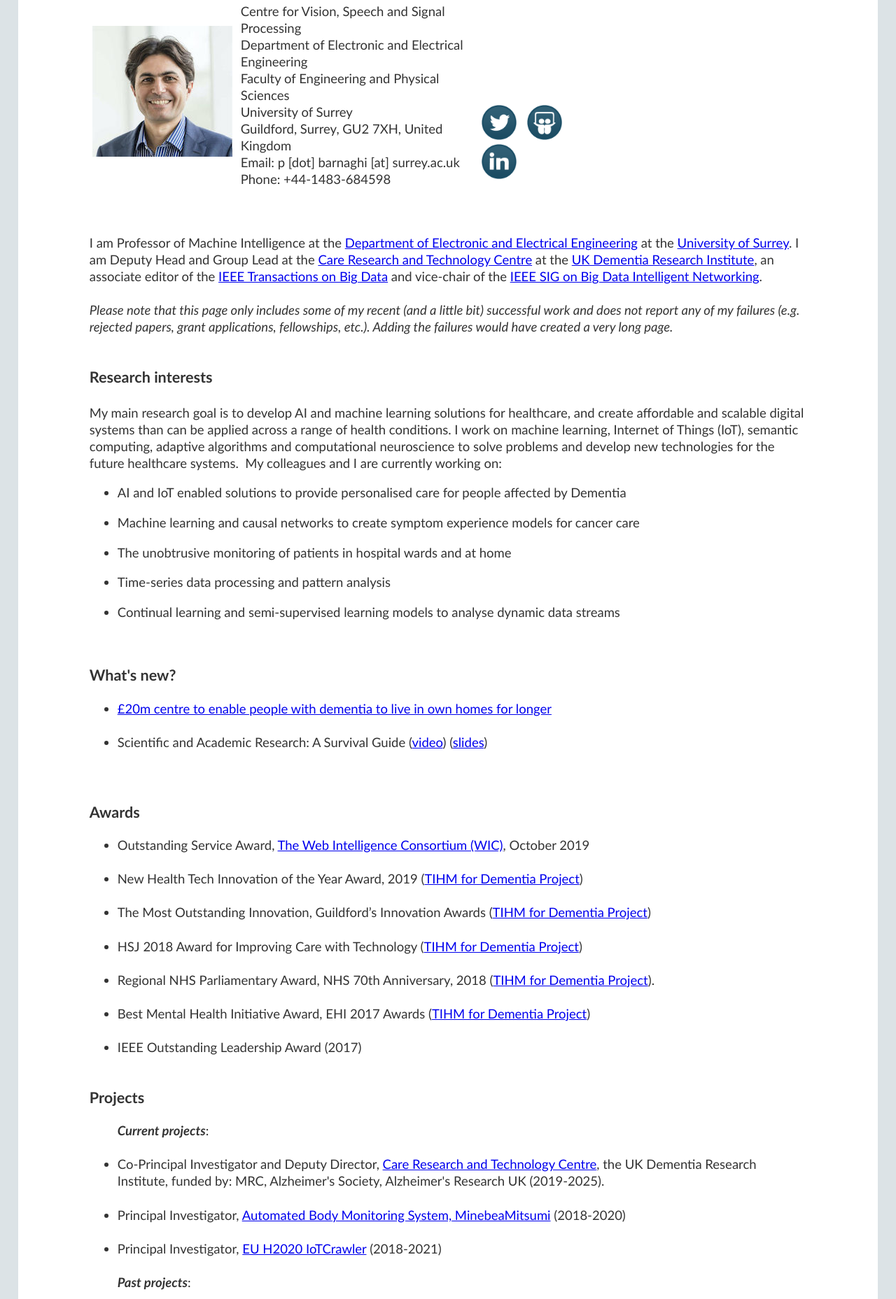
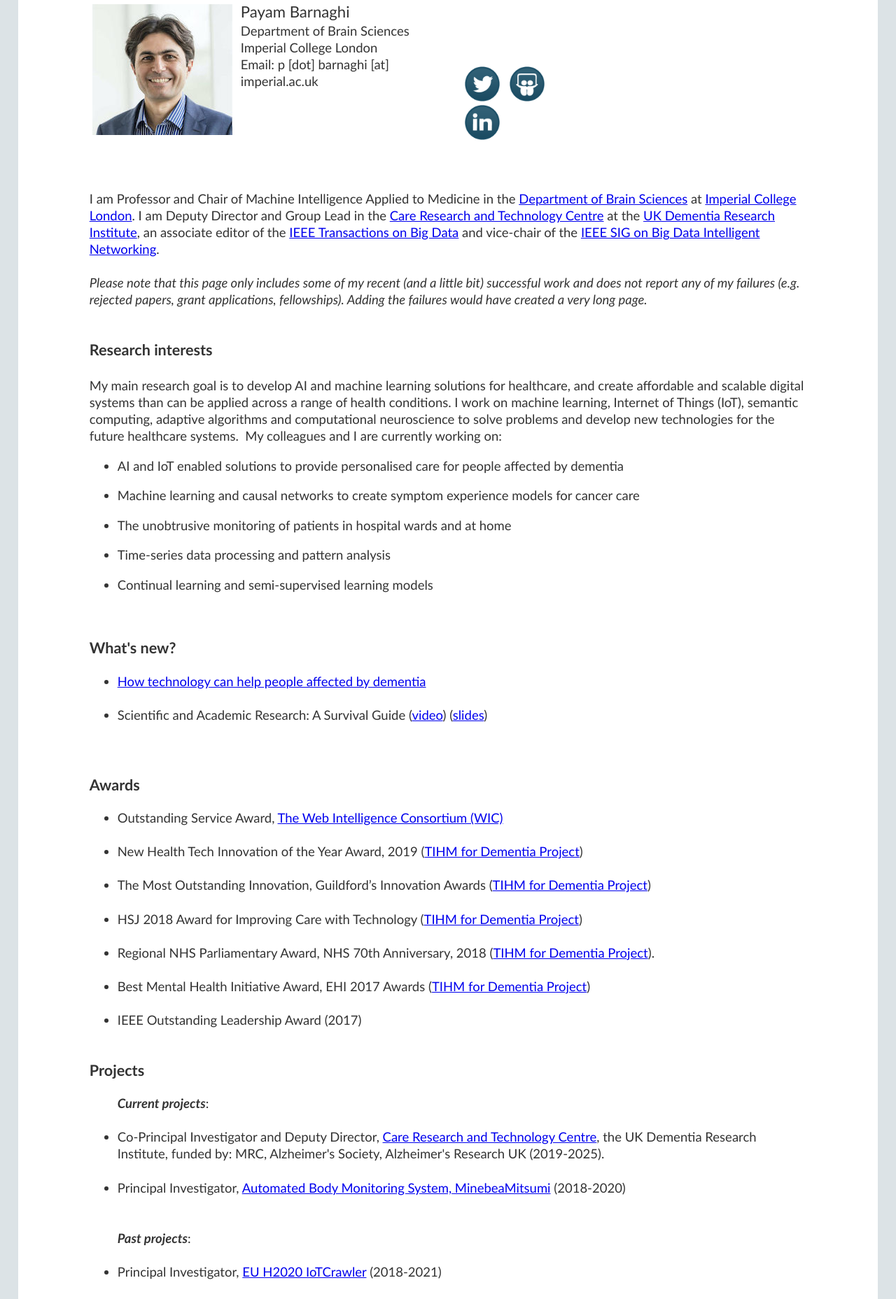
Before and after one commit to PBarnaghi/pbarnaghi.github.io, a plain HTML site: page index.html in a window 1280 px wide. Shown: the part 117-1974 px from the top of the page at 70% size. Drawn offline with Linux system fonts and the light colour scheme.

Commit message:
Update index.html
updates

```diff
--- a/index.html
+++ b/index.html
@@ -1,16 +1,16 @@
 <!DOCTYPE html PUBLIC "-//W3C//DTD HTML 4.01//EN" "http://www.w3.org/TR/html4/strict.dtd">
 <html>
-    <head>
-
-
-  <meta content="text/html; X-Content-Type-Options=text/javascript; charset=ISO-8859-1">
-<meta http-equiv="Content-Security-Policy" content="img-src 'self' https://www.google-analytics.com data:; script-src 'self' https://www.googletagmanager.com http://personal.ee.surrey.ac.uk https://www.google-analytics.com https://ssl.google-analytics.com https://unpkg.com;"  content="connect-src 'self' https://www.googletagmanager.com https://www.google-analytics.com;" content="default-src 'self'; script-src 'self' https://www.googletagmanager.com https://www.google-analytics.com;"><!-- Google Analytics -->
+<head>
+<title>Payam Barnaghi</title>
+
+<meta content="text/html; X-Content-Type-Options=text/javascript; charset=ISO-8859-1">
+<meta http-equiv="Content-Security-Policy" content="img-src 'self' https://www.google-analytics.com data:; script-src 'self' https://www.googletagmanager.com http://pbarnaghi.github.io https://www.google-analytics.com https://ssl.google-analytics.com https://unpkg.com;"  content="connect-src 'self' https://www.googletagmanager.com https://www.google-analytics.com;" content="default-src 'self'; script-src 'self' https://www.googletagmanager.com https://www.google-analytics.com;"><!-- Google Analytics -->
 
 
   <link rel="stylesheet" type="text/css" href="p-css.css">
     <!-- Global site tag (gtag.js) - Google Analytics -->
     <script async src="https://www.googletagmanager.com/gtag/js?id=UA-656051-4"></script>
-    <script async src="http://personal.ee.surrey.ac.uk/Personal/P.Barnaghi/analytics.js"> </script>
+    <script async src="http://pbarnaghi.github.io/analytics.js"> </script>
     </head>
 
     <body>
@@ -28,15 +28,10 @@
             <td vertical-align="top;"><br>
             </td>
             <td vertical-align="top;"><big>Payam Barnaghi</big><br>
-                <br>
-                Centre for Vision, Speech and Signal Processing<br>
-                Department of Electronic and Electrical Engineering<br>
-                Faculty of Engineering and Physical Sciences<br>
-                University of Surrey <br>
-                Guildford, Surrey, GU2 7XH, United Kingdom
-                <br>
-            <span color="rgb(132," 132,="" 132);="">Email</span>: p [dot] barnaghi [at] surrey.ac.uk<br>
-            <span color="rgb(132," 132,="" 132);="">Phone:</span> +44-1483-684598<br>
+                Department of Brain Sciences<br>
+                Imperial College London<br>
+            <span color="rgb(132," 132,="" 132);="">Email</span>: p [dot] barnaghi [at] imperial.ac.uk<br>
+            <span color="rgb(132," 132,="" 132);=""></span><br>
             <span color="rgb(132," 132,="" 132);=""></span><br>
             <br>
             </td>
@@ -48,12 +43,9 @@
             <br>
             <a href="https://twitter.com/PBarnaghi"><img src="images/Twitter.png" alt="Payam on Twitter" ;="" border="0" height="50" width="50"></a>&nbsp;&nbsp;
             <a href="http://www.slideshare.net/PayamBarnaghi/"><img ;="" alt="Payam on Slideshare" src="images/Slideshare.png" border="0" height="50" width="50"></a>&nbsp;&nbsp;
-            <a href="http://uk.linkedin.com/pub/payam-barnaghi/25/68a/734/"><img 0px;="" alt="Payam on Linkedin" src="images/Linkedin.png" border="" height="50" width="50"></a><a href="https://twitter.com/PBarnaghi"><br>
+            <a href="http://uk.linkedin.com/pub/payam-barnaghi/25/68a/734/"><img 0px;="" alt="Payam on Linkedin" src="images/Linkedin.png" border="" height="50" width="50"></a><a href="https://twitter.com/PBarnaghi"><br><br><br>
             </a></td>
-            <td vertical-align="top;"><br>
-            <br>
-            <br>
-            <br>
+            <td vertical-align="top;">
             <br>
             <br>
             </td>
@@ -64,24 +56,18 @@
       </td>
     </tr>
     <tr>
-      <td colspan="2" rowspan="1" vertical-align="top;">I am Professor of Machine Intelligence at the <a href="https://www.surrey.ac.uk/department-electrical-electronic-engineering">Department
-of Electronic and Electrical Engineering</a> at the <a href="http://www.surrey.ac.uk/">University of Surrey</a>.
-          I am Deputy Head and Group Lead at the <a href="https://ukdri.ac.uk/team/payam-barnaghi">Care Research and Technology Centre</a>
-          at the <a href="https://ukdri.ac.uk/">UK Dementia Research Institute</a>,
-          an associate editor of the <a href="https://www.computer.org/web/tbd">IEEE Transactions on Big Data</a>
-and vice-chair of the <a href="https://github.com/IEEETCBDIN/Home/blob/master/index.md">IEEE SIG on Big Data Intelligent Networking</a>.
+      <td colspan="2" rowspan="1" vertical-align="top;">I am Professor and Chair of Machine Intelligence Applied to Medicine in the <a href="https://www.imperial.ac.uk/brain-sciences">Department of Brain Sciences</a> at <a href="https://www.imperial.ac.uk">Imperial College London</a>.
+          I am Deputy Director and Group Lead in the <a href="https://ukdri.ac.uk/team/payam-barnaghi">Care Research and Technology Centre</a>
+          at the <a href="https://ukdri.ac.uk/">UK Dementia Research Institute</a>, an associate editor of the <a href="https://www.computer.org/web/tbd">IEEE Transactions on Big Data</a> and vice-chair of the <a href="https://github.com/IEEETCBDIN/Home/blob/master/index.md">IEEE SIG on Big Data Intelligent Networking</a>.
       <br>
       <br>
-          <i>Please note that this page only includes some of my recent (and a little bit) successful work and does not report any of my failures (e.g. rejected papers, grant applications, fellowships, etc.).
-              Adding the failures would have created a very long page.</i><br>
+          <i>Please note that this page only includes some of my recent (and a little bit) successful work and does not report any of my failures (e.g. rejected papers, grant applications, fellowships). Adding the failures would have created a very long page.</i><br>
       <br>
       <h3><span color="rgb(132," 132,="" 132);="">Research interests</span></h3>
-      <h4> </h4>
-My main research goal is to develop AI and machine learning solutions for healthcare, and create affordable and scalable digital systems than can be applied across a range of health conditions. I work on
-machine learning, Internet of Things (IoT), semantic computing, adaptive algorithms and computational neuroscience to solve problems and develop new technologies for the future healthcare systems.&nbsp; My colleagues and I are currently working on: <br>
+      <h4> </h4>My main research goal is to develop AI and machine learning solutions for healthcare, and create affordable and scalable digital systems than can be applied across a range of health conditions. I work on machine learning, Internet of Things (IoT), semantic computing, adaptive algorithms and computational neuroscience to solve problems and develop new technologies for the future healthcare systems.&nbsp; My colleagues and I are currently working on: <br>
       <ul>
         <li>AI and IoT enabled solutions to provide personalised care
-for people affected by Dementia</li>
+for people affected by dementia</li>
       </ul>
       <ul>
         <li>Machine learning and causal networks to create symptom
@@ -95,14 +81,13 @@ and at home </li>
         <li>Time-series data processing and pattern analysis </li>
       </ul>
       <ul>
-        <li>Continual learning and semi-supervised learning models to
-analyse dynamic data streams&nbsp;</li>
+        <li>Continual learning and semi-supervised learning models&nbsp;</li>
       </ul>
       <br>
 
       <h3 color="rgb(132," 132,="" 132);="">What's new?</h3>
       <ul>
-        <li><a href="https://www.imperial.ac.uk/news/190934/20m-centre-enable-people-with-dementia/">&pound;20m centre to enable people with dementia to live in own homes for longer<br>
+        <li><a href="https://www.ted.com/talks/payam_barnaghi_how_technology_can_help_people_affected_by_dementia">How technology can help people affected by dementia<br>
           <br>
           </a></li>
         <li>Scientific and Academic Research: A Survival Guide (<a href="https://bit.ly/2XrzZwj">video</a>) (<a href="https://bit.ly/2H21dUB">slides</a>)<br>
@@ -113,7 +98,8 @@ analyse dynamic data streams&nbsp;</li>
 Awards</h3>
       <ul>
           <li>
-              Outstanding Service Award, <a href="https://wi-consortium.org/wicweb/html/wicawards.html">The Web Intelligence Consortium (WIC)</a>, October 2019 <br><br>
+              Outstanding Service Award, <a href="https://wi-consortium.org/wicweb/html/wicawards.html">The Web Intelligence Consortium (WIC)</a>
+              <br><br>
           </li>
 
           <li>New Health Tech Innovation of the Year Award, 2019
@@ -148,12 +134,13 @@ Awards</h3>
 Body Monitoring System, MinebeaMitsumi</a> (2018-2020)<br>
           <br>
         </li>
-        <li>Principal Investigator, <a href="https://iotcrawler.eu">EU
-H2020 IoTCrawler</a> (2018-2021)<br>
+
           <br>
         </li>
           <i><b>Past projects</b></i>:
           <br><br>
+          <li>Principal Investigator, <a href="https://iotcrawler.eu">EU H2020 IoTCrawler</a> (2018-2021)<br><br>
+
           <li>Principal Investigator, EU H2020 <a href="http://www.activageproject.eu">ACTIVAGE: Activating innovative
 IoT smart living environments for ageing well</a> (2017-2020)<br>
           <br>
@@ -326,6 +313,13 @@ Scholar</a><br>
     <ul>
         <br>
       <li>2020</li>
+
+        <ul>
+              <li> Honglin Li, Payam Barnaghi, Shirin Enshaeifar, Frieder Ganz, "<a href="https://arxiv.org/abs/1910.04112">Continual Learning Using Bayesian Neural Networks</a>", (to appear in) the IEEE Transactions on Neural Networks and Learning Systems, 2020.
+              </li>
+        </ul>
+        <br>
+
         <ul>
               <li> Shirin Enshaeifar, Payam Barnaghi, Severin Skillman, David Sharp, Ramin Nilforooshan, Helen Rostill, "<a href="https://dl.acm.org/doi/fullHtml/10.1145/3366424.3383541">A Digital Platform for Remote Healthcare Monitoring</a>", Companion Proceedings of the Web Conference, 2020.
               </li>
@@ -1303,7 +1297,7 @@ Directorate General for Enterprise and Industry, Brussels, March 2014.<br>
       </ul>
       <h3 color="rgb(132," 132,="" 132);="">Invited talks</h3>
       <ul>
-        <li><a href="https://youtu.be/2iYIgImAStE?t=9753">How
+        <li><a href="https://www.ted.com/talks/payam_barnaghi_how_technology_can_help_people_affected_by_dementia">How
 Technology Can Help People Affected by Dementia</a>, TEDx, University
 of Piraeus, Athens, May 2019.<br>
           <br>
@@ -1545,13 +1539,6 @@ PhD Supervision</h3>
           <br>
         </li>
         <ul>
-          <li>Narges Pourshahrokhi, January
-2019-current.<br>
-            <br>
-          </li>
-          <li>Roonak Rezvani, April 2018-current.<br>
-            <br>
-          </li>
           <li>Honglin Li, April 2018-current.<br>
             <br>
           </li>
@@ -1562,12 +1549,10 @@ PhD Supervision</h3>
           <br>
         </li>
         <ul>
-            <li>Dr Nikolaos Papachristou, Principal Supervisor, July
-2015-June 2019.<br>
-            <br>
-          </li>
-          <li>Dr Masoud Hasanpour, Second Supervisor, October
-2014-October 2018.<br>
+            <li>Dr Nikolaos Papachristou, Principal Supervisor, Graduated in 2020.<br>
+            <br>
+          </li>
+          <li>Dr Masoud Hasanpour, Second Supervisor, Graduated in 2018.<br>
             <br>
           </li>
           <li>Dr Yasmin Fathy, Principal Supervisor, Graduated in 2018.<br>
@@ -1802,7 +1787,7 @@ Gilbert on nurturing creativity</a><br>
             <br>
           </li>
       </ul>
-      <small>Last updated: 14-07-2020</small><br>
+      <small>Last updated: 01-09-2020</small><br>
       <br>
       </td>
     </tr>
```
